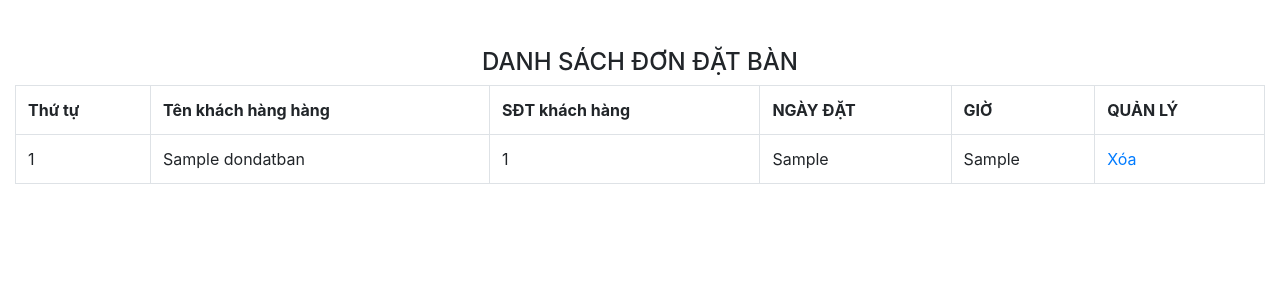
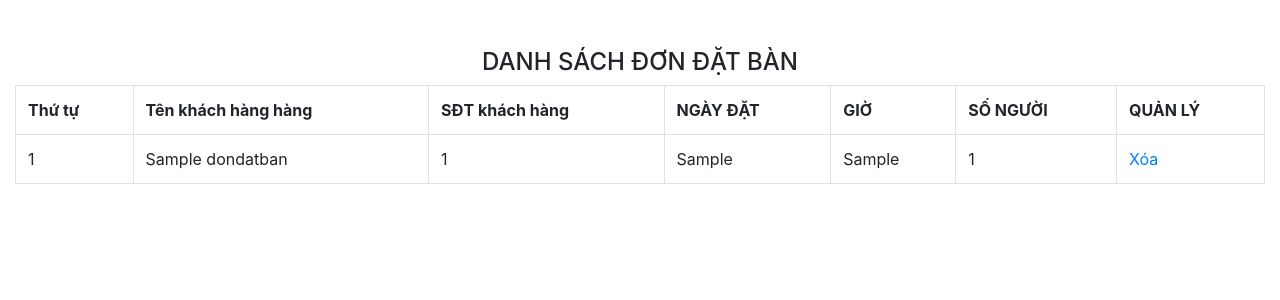
Before and after one commit to thangnh1/restaurant, a PHP site: page /xulydondatban.php in a window 1280 px wide. Shown: the part 96-396 px from the top of the page. Run offline with PHP 8.4, Linux system fonts and the light colour scheme; a user stored in the database is signed in; tables that the repository leaves empty hold one stand-in row (values such as "Sample post").

Commit message:
Add files via upload

```diff
--- a/admin/xulydondatban.php
+++ b/admin/xulydondatban.php
@@ -106,6 +106,7 @@ if (isset($_GET['xacnhanhuy']) && isset($_GET['madonhang'])) {
 								<th>SĐT khách hàng</th>
 								<th>NGÀY ĐẶT</th>
                                 <th>GIỜ</th>
+								<th>SỐ NGƯỜI</th>
 								<th>QUẢN LÝ</th>
 							</tr>
 							<?php
@@ -119,6 +120,7 @@ if (isset($_GET['xacnhanhuy']) && isset($_GET['madonhang'])) {
 									<td><?php echo $row_dondatban['kh_phone']; ?></td>
                                     <td><?php echo $row_dondatban['ngaythang']; ?></td>
                                     <td><?php echo $row_dondatban['gio']; ?></td>
+									<td><?php echo $row_dondatban['songuoi']; ?></td>
 									<td><a href="?xoadondatban=<?php echo $row_dondatban['madondatban'] ?>">Xóa</a></td>
 								</tr>
 							<?php
```
